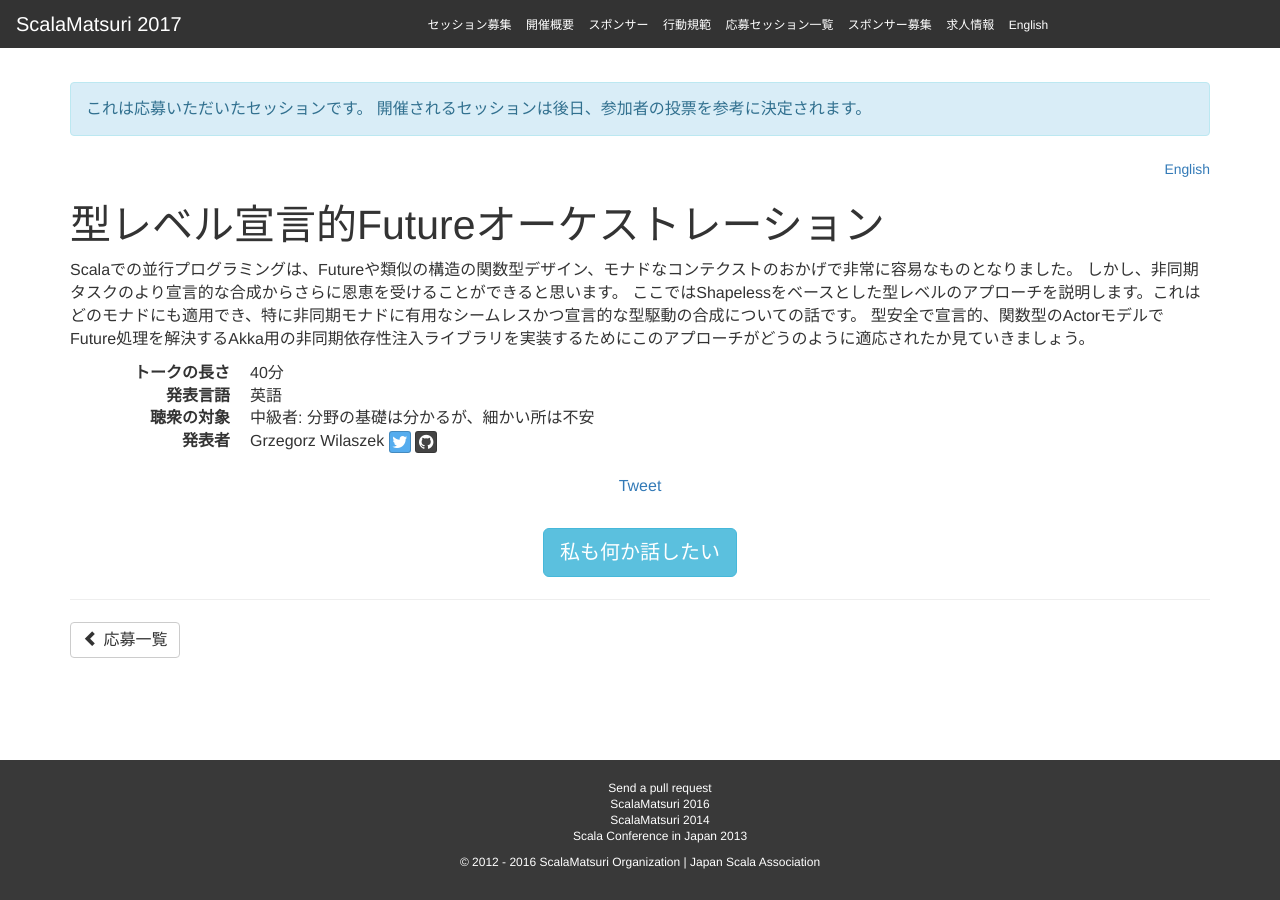
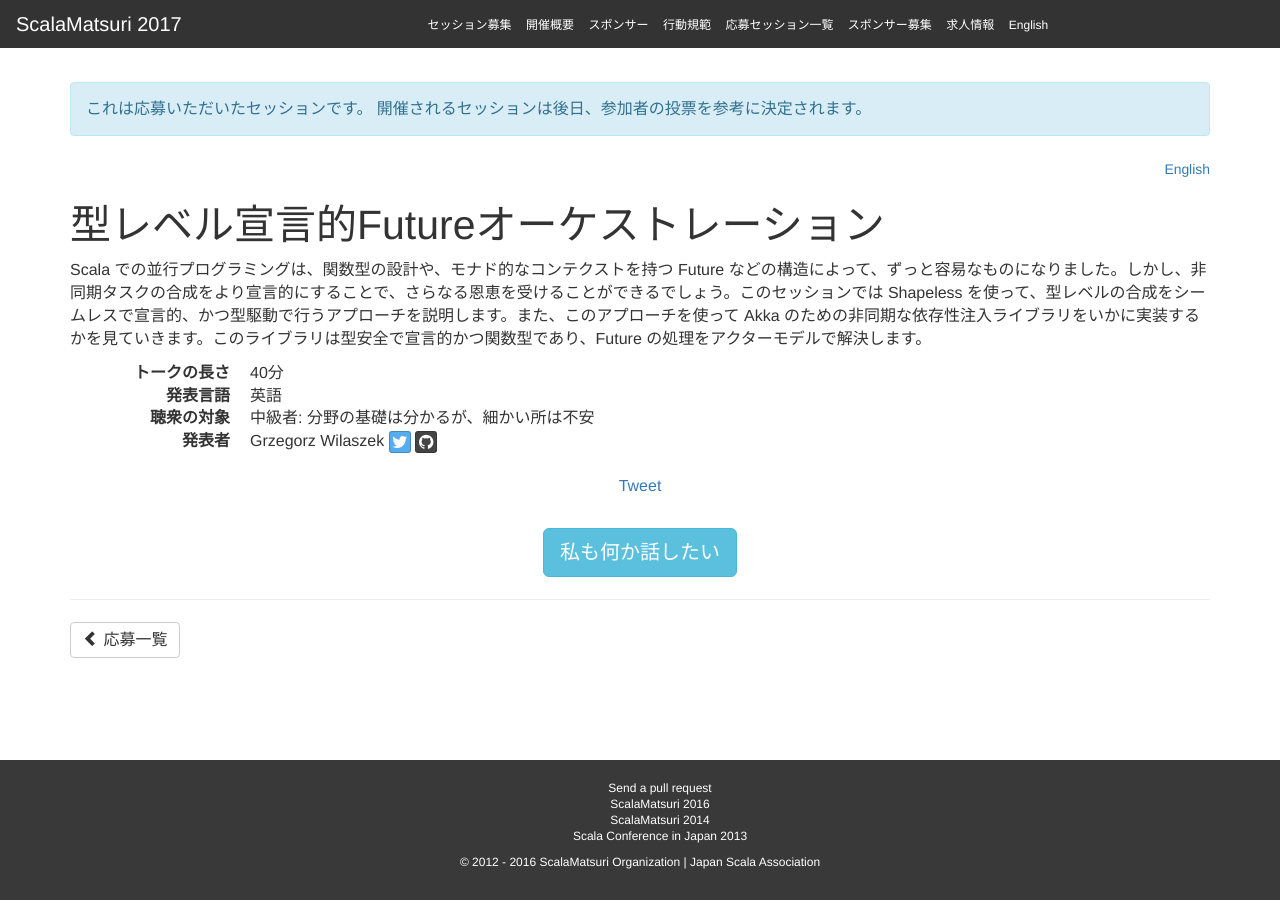
Before and after one commit to scalajp/2017.scalamatsuri.org, a Jekyll site: the page built from _candidates_ja/GrzegorzWilaszek_1.md, in a window 1280 px wide. Built offline with Jekyll 4.4.1, drawn with Linux system fonts in a browser that asks for light colours; nearby versions of some CDN libraries; comment, search, counter and statistics services are not loaded.

Commit message:
some fixes

```diff
--- a/_candidates_ja/GrzegorzWilaszek_1.md
+++ b/_candidates_ja/GrzegorzWilaszek_1.md
@@ -10,7 +10,4 @@ tags:
   - Functional Programming
   - Software Design and Architecture
 ---
-Scalaでの並行プログラミングは、Futureや類似の構造の関数型デザイン、モナドなコンテクストのおかげで非常に容易なものとなりました。
-しかし、非同期タスクのより宣言的な合成からさらに恩恵を受けることができると思います。
-ここではShapelessをベースとした型レベルのアプローチを説明します。これはどのモナドにも適用でき、特に非同期モナドに有用なシームレスかつ宣言的な型駆動の合成についての話です。
-型安全で宣言的、関数型のActorモデルでFuture処理を解決するAkka用の非同期依存性注入ライブラリを実装するためにこのアプローチがどうのように適応されたか見ていきましょう。
+Scala での並行プログラミングは、関数型の設計や、モナド的なコンテクストを持つ Future などの構造によって、ずっと容易なものになりました。しかし、非同期タスクの合成をより宣言的にすることで、さらなる恩恵を受けることができるでしょう。このセッションでは Shapeless を使って、型レベルの合成をシームレスで宣言的、かつ型駆動で行うアプローチを説明します。また、このアプローチを使って Akka のための非同期な依存性注入ライブラリをいかに実装するかを見ていきます。このライブラリは型安全で宣言的かつ関数型であり、Future の処理をアクターモデルで解決します。
```
